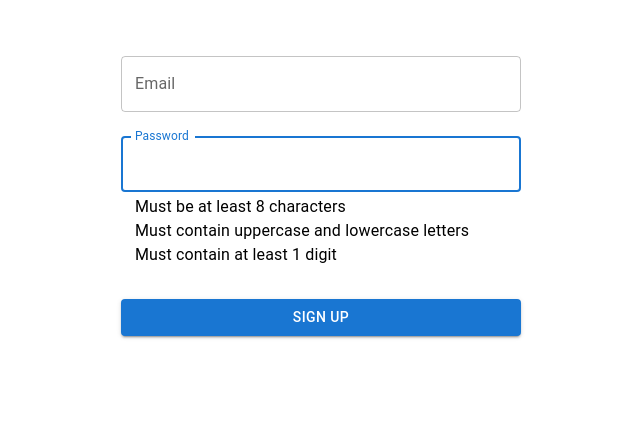
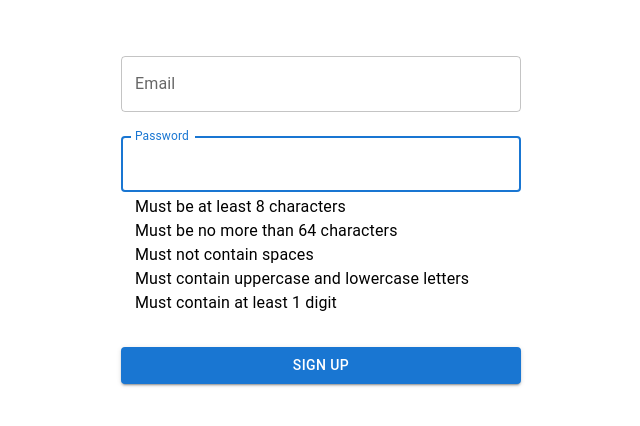
Before and after one commit to Artem2313/signups, a React (Vite) app: page / in a window 1280 px wide. Both pictures are taken after a click on the element "Password". Shown: the top 426 px of the page, without its empty margins (319-959 px from the left). Built offline with nearby package versions, Linux system fonts and the light colour scheme.

Commit message:
dev: small logic fixes

```diff
--- a/src/components/SignupForm/index.tsx
+++ b/src/components/SignupForm/index.tsx
@@ -60,6 +60,8 @@ const SignupForm = () => {
   const [emailError, setEmailError] = useState<string | null>(null);
   const [passwordCriteria, setPasswordCriteria] = useState({
     length: false,
+    maxLength: false,
+    noSpaces: false,
     uppercaseLowercase: false,
     digit: false,
   });
@@ -78,7 +80,9 @@ const SignupForm = () => {
 
   const validatePassword = (password: string) => {
     return {
-      length: password.length >= 8 && !password.includes(" "),
+      length: password.length >= 8,
+      maxLength: password.length <= 64,
+      noSpaces: !password.includes(" "),
       uppercaseLowercase: /[a-z]/.test(password) && /[A-Z]/.test(password),
       digit: /\d/.test(password),
     };
@@ -192,6 +196,28 @@ const SignupForm = () => {
                       </Typography>
                       <Typography
                         color={
+                          passwordCriteria.maxLength
+                            ? "green"
+                            : errors.password && !passwordCriteria.maxLength
+                            ? "red"
+                            : "black"
+                        }
+                      >
+                        Must be no more than 64 characters
+                      </Typography>
+                      <Typography
+                        color={
+                          passwordCriteria.noSpaces
+                            ? "green"
+                            : errors.password && !passwordCriteria.noSpaces
+                            ? "red"
+                            : "black"
+                        }
+                      >
+                        Must not contain spaces
+                      </Typography>
+                      <Typography
+                        color={
                           passwordCriteria.uppercaseLowercase
                             ? "green"
                             : errors.password &&
@@ -218,8 +244,13 @@ const SignupForm = () => {
                 </>
               }
               onFocus={() => setShowPasswordCriteria(true)}
-              onBlur={() => {
-                setShowPasswordCriteria(false);
+              onBlur={(field) => {
+                if (
+                  field.target.value === "" ||
+                  errors.password?.type === "validate"
+                ) {
+                  setShowPasswordCriteria(true);
+                }
               }}
               onChange={(e) => {
                 field.onChange(e);
```
